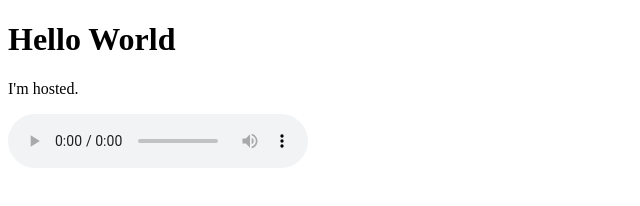
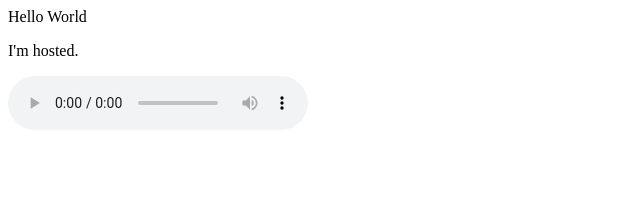
Before and after one commit to spwork/spwork.github.io, a plain HTML site: page index.html in a window 1280 px wide. Shown: the whole page, without its empty margins (0-640 px from the left). Drawn offline with Linux system fonts and the light colour scheme.

Commit message:
Update index.html

```diff
--- a/index.html
+++ b/index.html
@@ -1,7 +1,7 @@
 <!DOCTYPE html>
 <html>
 <body>
-<h1>Hello World</h1>
+<h9000>Hello World</h9000>
 <p>I'm hosted.</p>
 <audio src="https://raw.githubusercontent.com/spwork/spwork.github.io/master/1.mp3" controls="controls">
 </audio>
```
